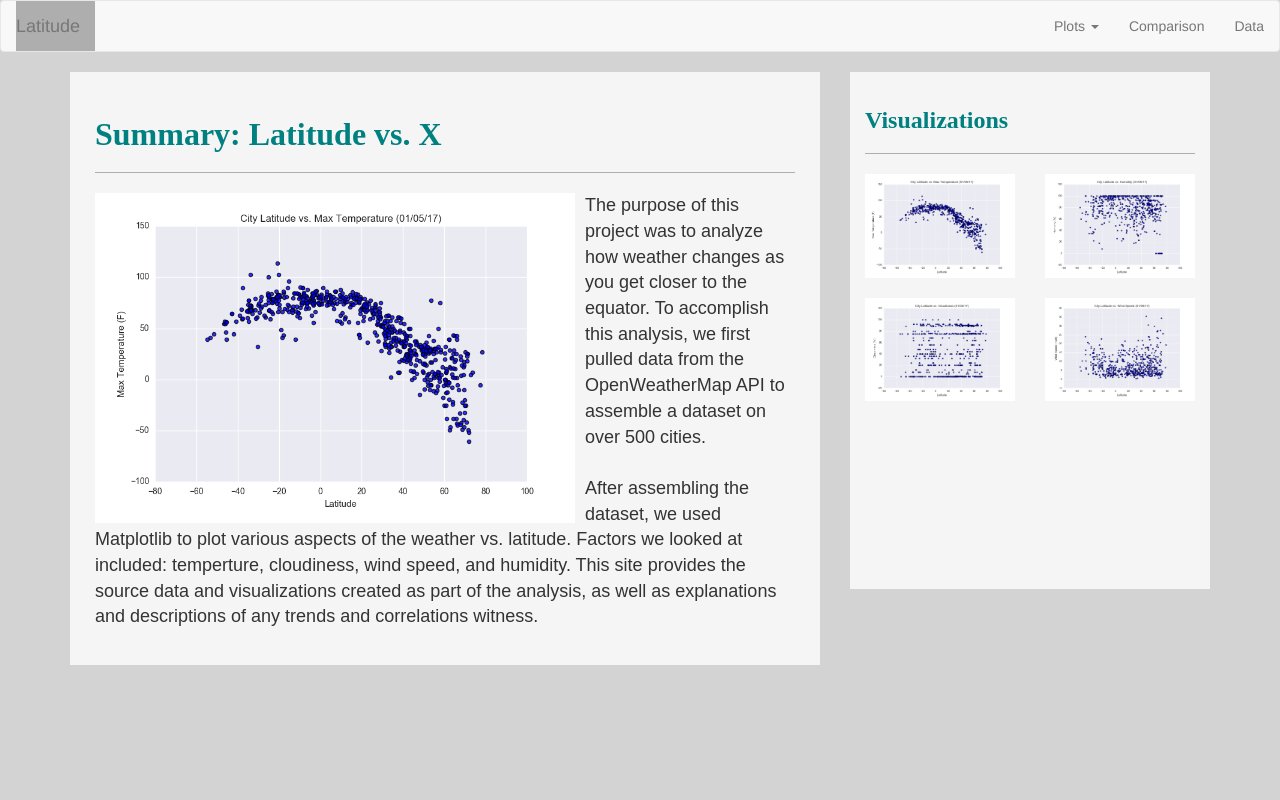
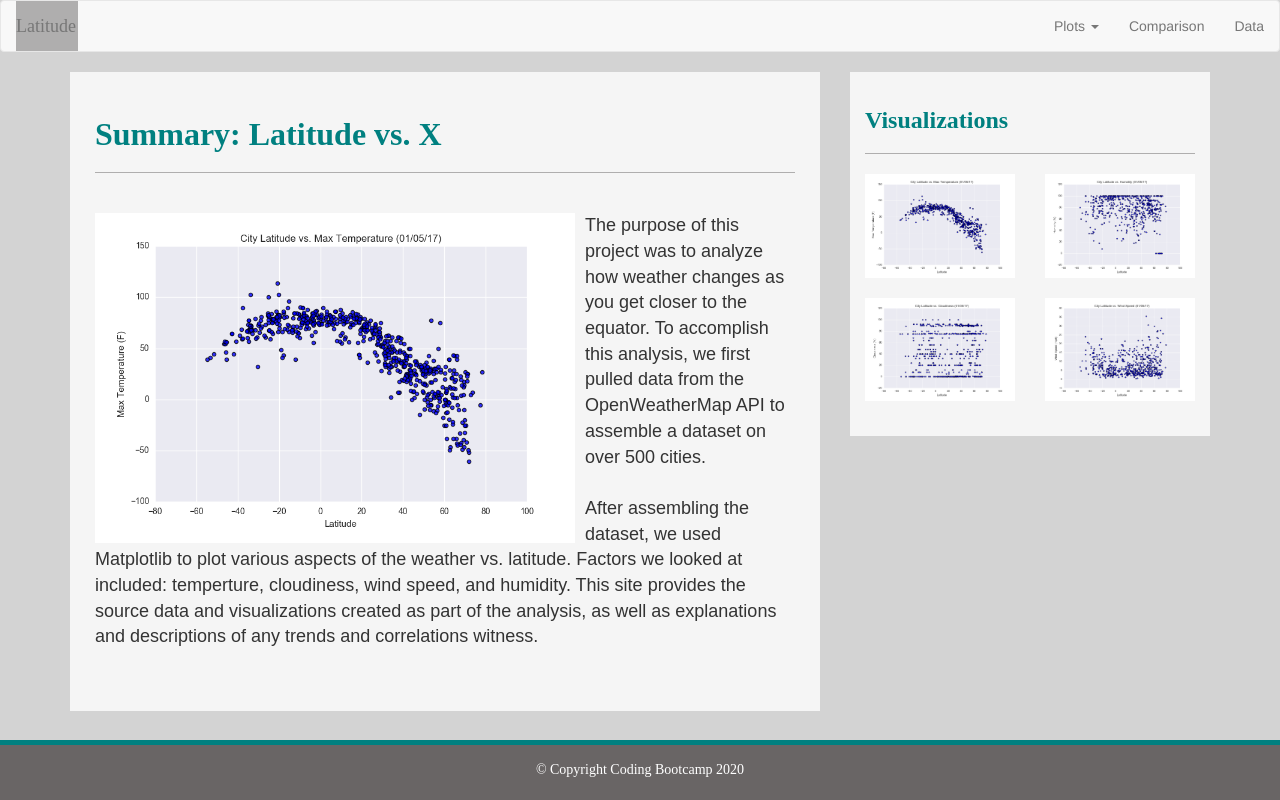
Before and after one commit to pauline-li/Web-Design-Challenge, a plain HTML site: page index.html in a window 1280 px wide. Drawn offline with nearby package versions, Linux system fonts and the light colour scheme.

Commit message:
added format

```diff
--- a/index.html
+++ b/index.html
@@ -43,16 +43,17 @@
  <div class= "container">
   <div class= "row">
       <div class= "col-md-8">
-          <div class= "main-box">
-          <h1 class= "main-pg-header">Summary: Latitude vs. X</h1>
+          <div class= "main-content">
+          <h1 class= "main-header">Summary: Latitude vs. X</h1>
           <hr>
           <div class= "visual-description">
-              <img id= "main-png" src= "WebVisualizations\assets\Fig1.png" class = "img img-responsive left" style="width:70%"> <!--class= "img img-responsive" AND class="left"-->
+              <img id= "main-image" src= "WebVisualizations\assets\Fig1.png" class = "img img-responsive left" style="width:70%"> <!--class= "img img-responsive" AND class="left"-->
               <p>
               The purpose of this project was to analyze how weather changes as you get closer to the equator. To accomplish this analysis, we first pulled data from the OpenWeatherMap API to assemble a dataset on over 500 cities.
               <br><br>
               After assembling the dataset, we used Matplotlib to plot various aspects of the weather vs. latitude. Factors we looked at included: temperture, cloudiness, wind speed, and humidity. This site provides the source data and visualizations created as part of the analysis, as well as explanations and descriptions of any trends and correlations witness.
-              </p>
+              <br><br>
+            </p>
           </div>
           </div>
       </div>
@@ -81,7 +82,10 @@
 </div>
 
 <!--container ends-->
-
+<!--footer starts-->
+<footer>
+  <div class = "footer">© Copyright Coding Bootcamp 2020</div>
+</footer>
 
 <script src="https://code.jquery.com/jquery-3.3.1.slim.min.js" integrity="sha384-q8i/X+965DzO0rT7abK41JStQIAqVgRVzpbzo5smXKp4YfRvH+8abtTE1Pi6jizo" crossorigin="anonymous"></script>
 <script src="https://cdnjs.cloudflare.com/ajax/libs/popper.js/1.14.7/umd/popper.min.js" integrity="sha384-UO2eT0CpHqdSJQ6hJty5KVphtPhzWj9WO1clHTMGa3JDZwrnQq4sF86dIHNDz0W1" crossorigin="anonymous"></script>
--- a/style.css
+++ b/style.css
@@ -15,13 +15,21 @@ body {
     width: 160pxborder 3px solid white;
 
 }
-.main-box p{
+.main-content p{
     font-family: arial;
     font-size: large;
+    /* padding-top: 25px; */
 
  /*main content box format*/
 
 }
+.visual-description
+{
+    padding-top: 20px;
+
+}
+
+
 .left{
 float:left;
 padding: 0 10px 0 0;
@@ -41,7 +49,7 @@ h2{
     font-size: x-large;
     font-weight: bold;
 }
-.main-box{
+.main-content{
 background-color:whitesmoke;
 padding: 25px;
 
@@ -58,16 +66,64 @@ hr{
 }
 .navbar-header{
     background-color: rgb(175, 174, 174) ;
+    min-height: 50px;
+    width: 5%;
+    font-family: serif;
+    font-size: large ;
+
+    /*Latitude-top left content*/
     /* text-align: center;
     */
 
 }
+
+/* .navbar-brand{
+    color: red;
+    /* position: fixed; */
+
+    /*Latitude-top left content*/
+    /* text-align: center;
+    */
+
+} */
 .right-content
 {
  /* width: 375px; */
  column-width: auto;
  height: 400px;
  position:relative ;
+ padding-top: 20px;
  /* border: 3px solid#777777; */
 /* visualization container - content*/
 }
+footer
+{
+    padding-top: 15px;
+    text-align: center;
+    position: fixed;
+    left: 0;
+    bottom: 0;
+    width: 100%;
+    border-top-style: solid;
+    background-color: #696565;
+    border-top-width: 5px;
+    border-top-color: teal;
+    color: white;
+    min-height: 60px;
+    font-family: serif;
+    font-size: 14px;
+}
+
+
+/* @media (max-width: 400px)
+{
+ #copyright{
+ text-align: center;
+}
+ #social > div{
+ display: block;
+ width: 100%;
+ margin: 0 auto;
+ text-align: center;
+
+} */
```
